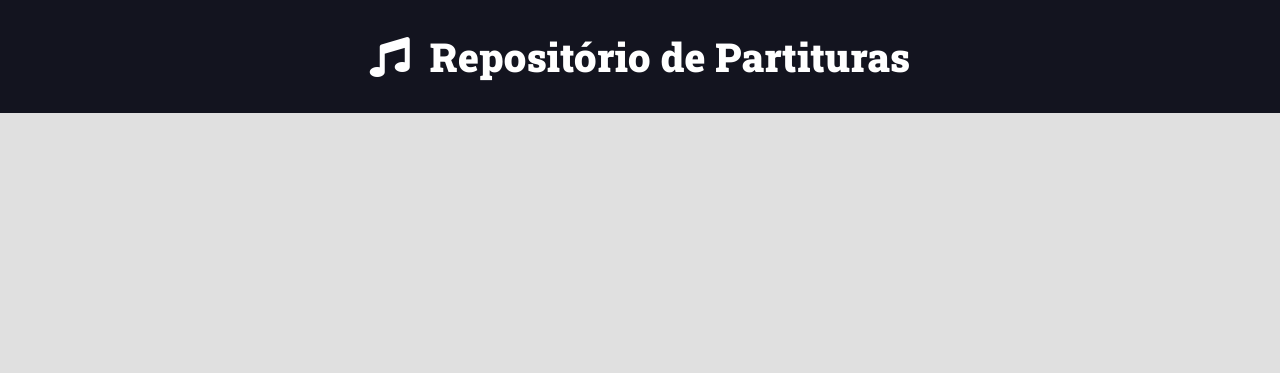
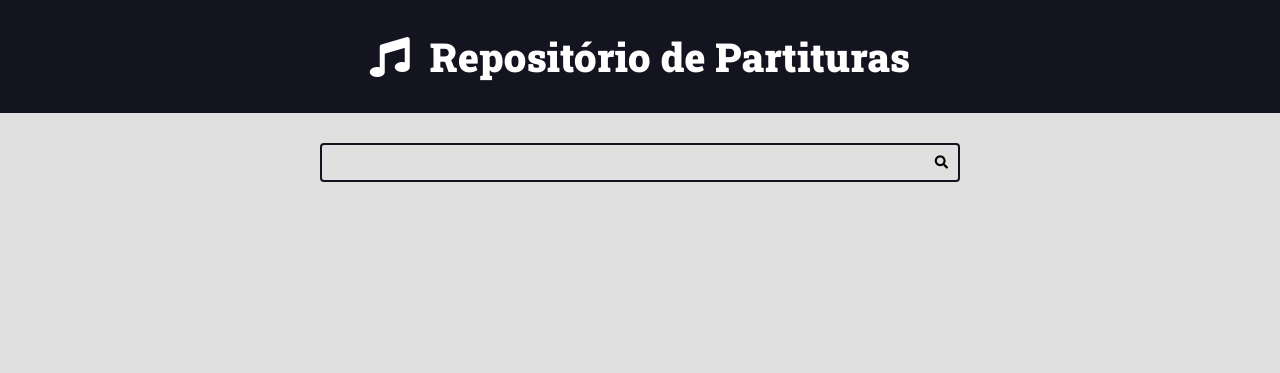
Before and after one commit to msdrum/repositorio-de-partituras, a Django app: page / in a window 1280 px wide. Shown: the top 373 px of the page. Run offline with Django 4.2, Linux system fonts and the light colour scheme.

Commit message:
search form structure done

```diff
--- a/repository/templates/repository/pages/home.html
+++ b/repository/templates/repository/pages/home.html
@@ -2,6 +2,7 @@
 
 <body>
     {% include 'repository/partials/header.html'%}
+    {% include 'repository/partials/search.html'%}
 </body>
 
 </html>
--- /dev/null
+++ b/repository/templates/repository/partials/search.html
@@ -0,0 +1,9 @@
+<div class="search-container">
+    <div class="container">
+        <form action="" class="search-form">
+            <input type="search" class="search-input" name="search">
+            <button type="submit" class="search-button"><i class="fas fa-search"></i></button>
+        </form>
+    </div>
+
+</div>
```
